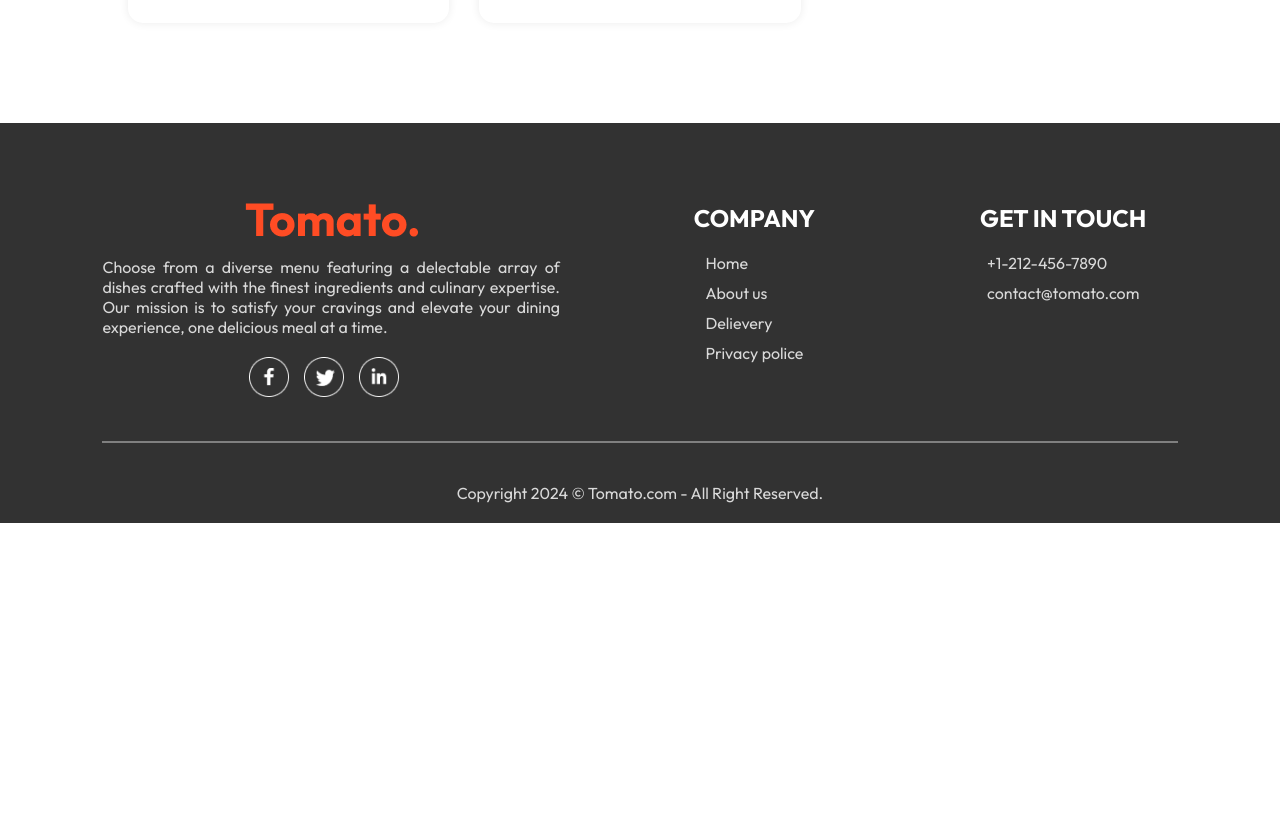
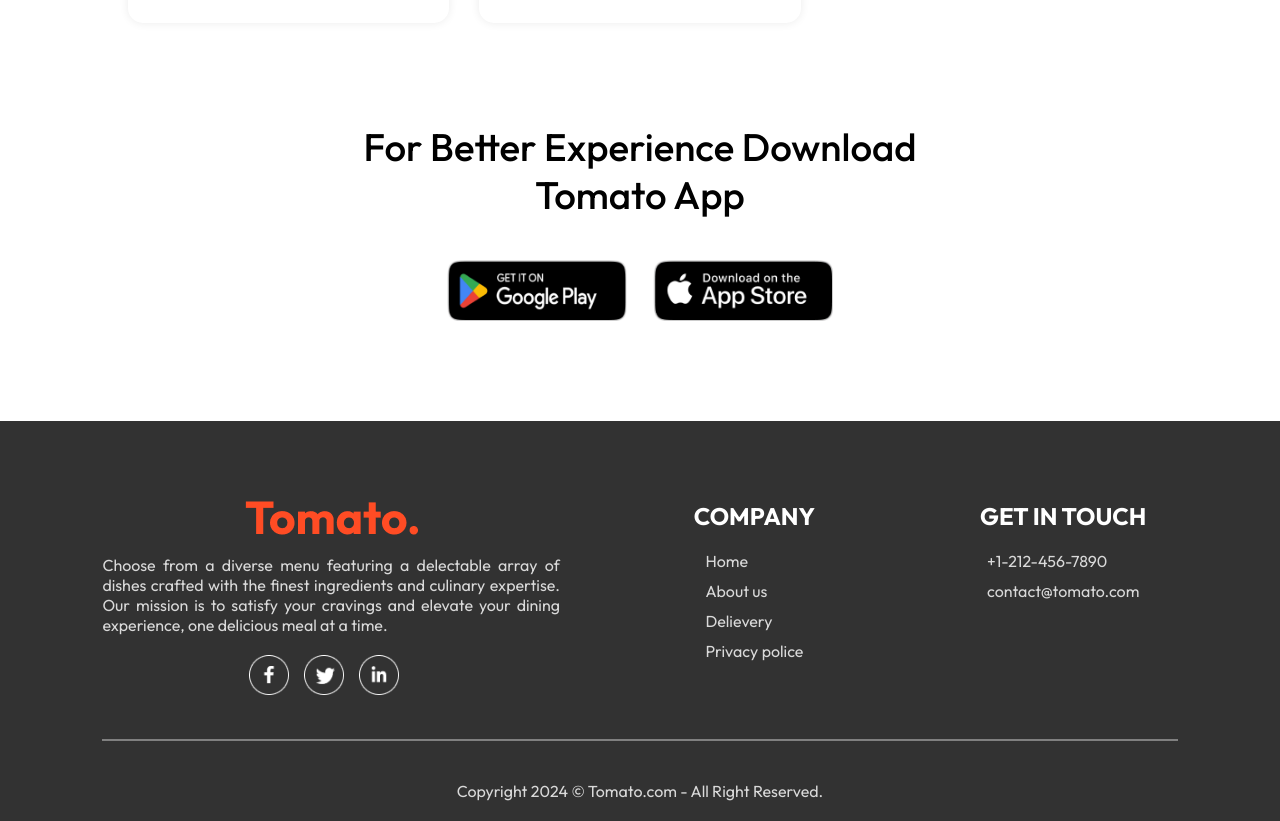
Before and after one commit to LakshanJayaweera426/Full-Stack-Food-Delivery-Application-with-MERN, a React (Vite) app in the folder frontend/: page / in a window 1280 px wide. Shown: the part 5980-6801 px from the top of the page. Before the commit the page ends 6503 px from the top, so only its background shows below. Built offline with nearby package versions, Linux system fonts and the light colour scheme.

Commit message:
Developed AppDownload component and added css properties.

```diff
--- /dev/null
+++ b/frontend/src/components/AppDownload/AppDownload.css
@@ -0,0 +1,22 @@
+.app-download{
+    margin: auto auto;
+    margin-top: 100px;
+    font-size: max(3vw,20px);
+    text-align: center;
+    font-weight: 500;
+}
+.app-download-platforms{
+    display: flex;
+    justify-content: center;
+    gap: max(2vw,10px);
+    margin-top: 40px;
+}
+.app-download-platforms img{
+    width: max(30vw,120px);
+    max-width: 180px;
+    transition: 0.5s;
+    cursor: pointer;
+}
+.app-download-platforms img:hover{
+    transform: scale(1.05);
+}
--- /dev/null
+++ b/frontend/src/components/AppDownload/AppDownload.jsx
@@ -0,0 +1,17 @@
+import React from 'react'
+import './AppDownload.css'
+import { assets } from '../../assets/assets'
+
+const AppDownload = () => {
+  return (
+    <div className='app-download' id='app-download'>
+        <p>For Better Experience Download <br /> Tomato App </p>
+        <div className="app-download-platforms">
+            <img src={assets.play_store} alt="" />
+            <img src={assets.app_store} alt="" />
+        </div>
+    </div>
+  )
+}
+
+export default AppDownload
--- a/frontend/src/pages/Home/Home.jsx
+++ b/frontend/src/pages/Home/Home.jsx
@@ -3,6 +3,7 @@ import './Home.css'
 import Header from '../../components/Header/Header'
 import ExploreMenu from '../../components/ExploreMenu/ExploreMenu'
 import FoodDisplay from '../../components/FoodDisplay/FoodDisplay'
+import AppDownload from '../../components/AppDownload/AppDownload'
 
 const Home = () => {
 
@@ -13,6 +14,7 @@ const Home = () => {
       <Header/>
       <ExploreMenu category={category} setCategory={setCategory}/>
       <FoodDisplay category={category} />
+      <AppDownload />
     </div>
   )
 }
```
